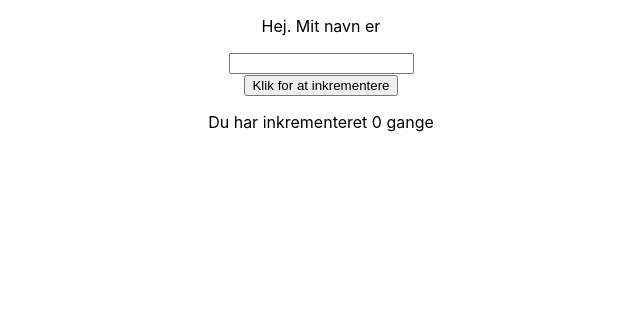
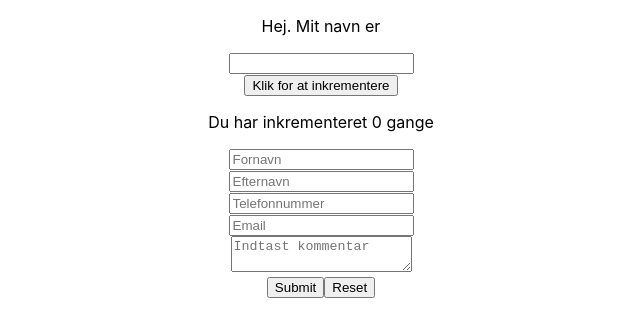
Before and after one commit to RasmusDahlJensen/react-hooks, a React (Create React App) app in the folder react-hooks/: page / in a window 1280 px wide. Shown: the top 336 px of the page, without its empty margins (319-959 px from the left). Built offline with nearby package versions, Linux system fonts and the light colour scheme.

Commit message:
Finished form

```diff
--- a/react-hooks/src/App.jsx
+++ b/react-hooks/src/App.jsx
@@ -1,12 +1,14 @@
 import "./App.css";
 import { Greeting } from "./Components/Greeting";
 import { Counter } from "./Components/Counter";
+import { Form } from "./Components/Form";
 
 function App() {
 	return (
 		<div className="App">
 			<Greeting />
 			<Counter />
+			<Form />
 		</div>
 	);
 }
--- /dev/null
+++ b/react-hooks/src/Components/Form.jsx
@@ -0,0 +1,74 @@
+import { useState } from "react";
+
+export const Form = () => {
+	const [firstName, setFirstName] = useState("");
+	const [lastName, setLastName] = useState("");
+	const [phoneNumber, setPhoneNumber] = useState("");
+	const [email, setEmail] = useState("");
+	const [comment, setComment] = useState("");
+
+	const [message, setMessage] = useState("");
+
+	const handleSubmit = (event) => {
+		event.preventDefault();
+
+		setMessage(`Hej ${firstName} ${lastName}, dit telefonnummer er "${phoneNumber}"
+		 din email er "${email}" og du har valgt at skrive "${comment}" i kommentarfeltet`);
+	};
+
+	return (
+		<form onSubmit={handleSubmit}>
+			<input
+				type="text"
+				id="firstName"
+				name="firstName"
+				placeholder="Fornavn"
+				onChange={(e) => setFirstName(e.target.value)}
+			/>
+			<br></br>
+			<input
+				type="text"
+				id="lastName"
+				name="lastName"
+				placeholder="Efternavn"
+				onChange={(e) => {
+					setLastName(e.target.value);
+				}}
+			/>
+			<br></br>
+			<input
+				type="number"
+				id="phoneNumber"
+				name="phoneNumber"
+				placeholder="Telefonnummer"
+				onChange={(e) => {
+					setPhoneNumber(e.target.value);
+				}}
+			/>
+			<br></br>
+			<input
+				type="mail"
+				id="email"
+				name="email"
+				placeholder="Email"
+				onChange={(e) => {
+					setEmail(e.target.value);
+				}}
+			/>
+			<br></br>
+			<textarea
+				id="comment"
+				name="comment"
+				placeholder="Indtast kommentar"
+				onChange={(e) => {
+					setComment(e.target.value);
+				}}
+			/>
+			<br></br>
+			<button type="submit">Submit</button>
+			<button type="reset">Reset</button>
+			<br></br>
+			<p>{message}</p>
+		</form>
+	);
+};
```
